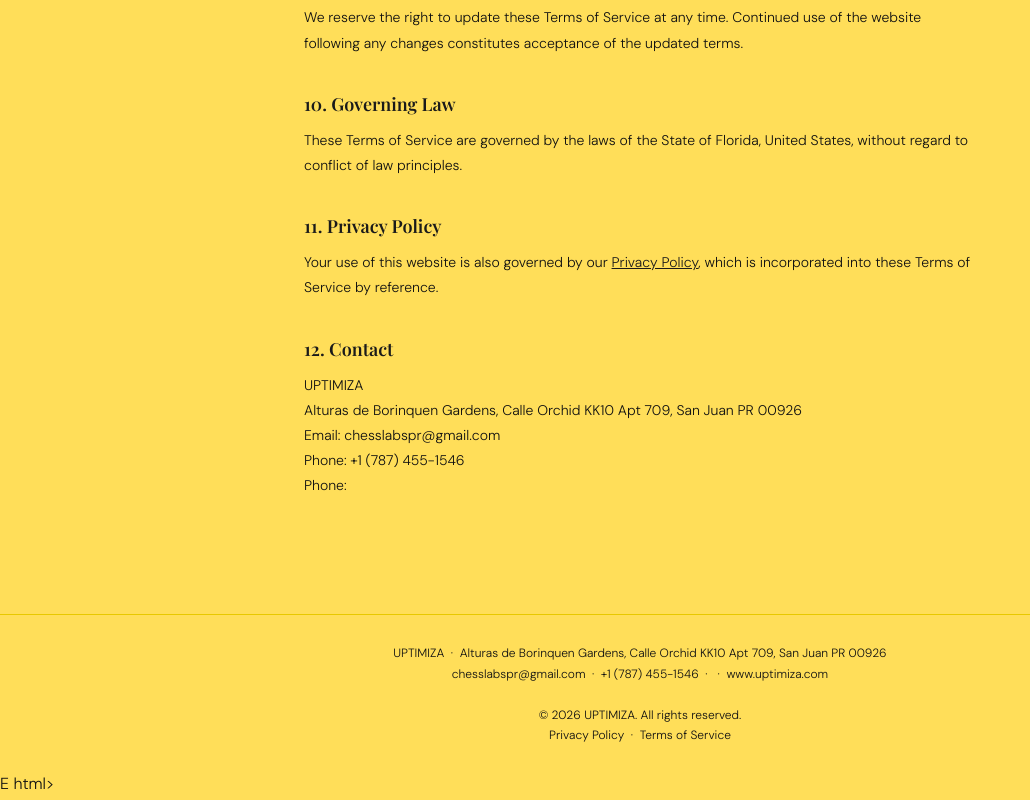
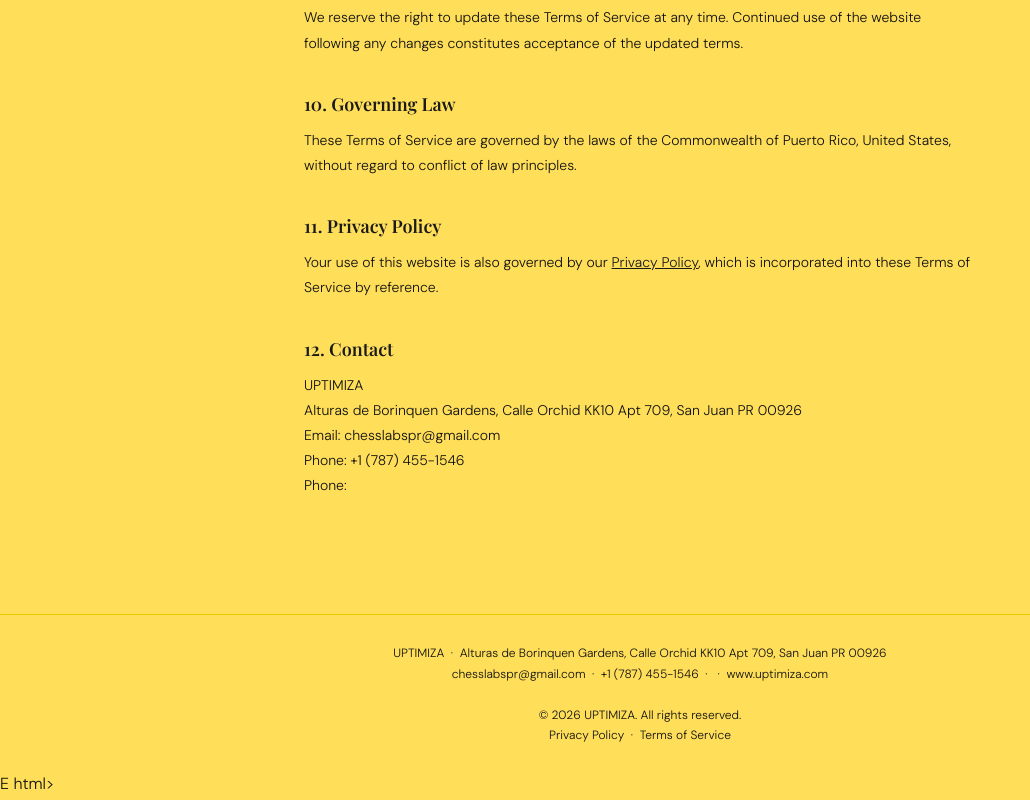
Before and after one commit to adamkufa1/uptimizasolar, a plain HTML site: page terms.html in a window 1280 px wide. Shown: the part 1880-2680 px from the top of the page, without its empty margins (0-1030 px from the left). Drawn offline with nearby package versions, Linux system fonts and the light colour scheme.

Commit message:
Update terms.html

```diff
--- a/terms.html
+++ b/terms.html
@@ -115,7 +115,7 @@
 
   <div class="legal-section">
     <h2>10. Governing Law</h2>
-    <p>These Terms of Service are governed by the laws of the State of Florida, United States, without regard to conflict of law principles.</p>
+    <p>These Terms of Service are governed by the laws of the Commonwealth of Puerto Rico, United States, without regard to conflict of law principles.</p>
   </div>
 
   <div class="legal-section">
@@ -258,7 +258,7 @@
 
   <div class="legal-section">
     <h2>10. Governing Law</h2>
-    <p>These Terms of Service are governed by the laws of the State of Florida, United States, without regard to conflict of law principles.</p>
+    <p>These Terms of Service are governed by the laws of the Commonwealth of Puerto Rico, United States, without regard to conflict of law principles.</p>
   </div>
 
   <div class="legal-section">
```
